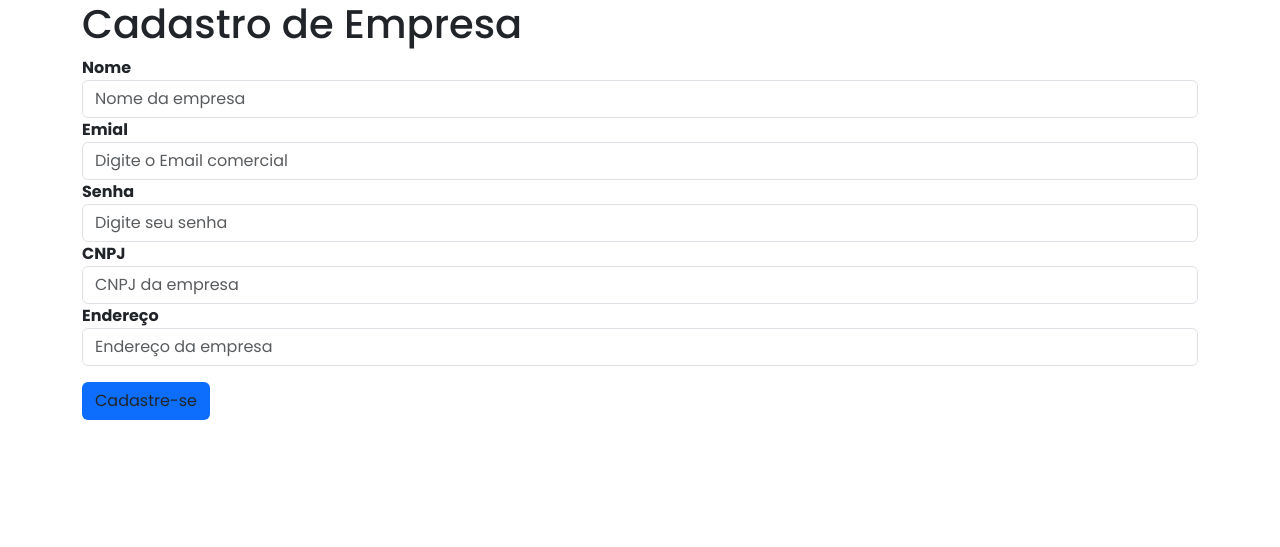
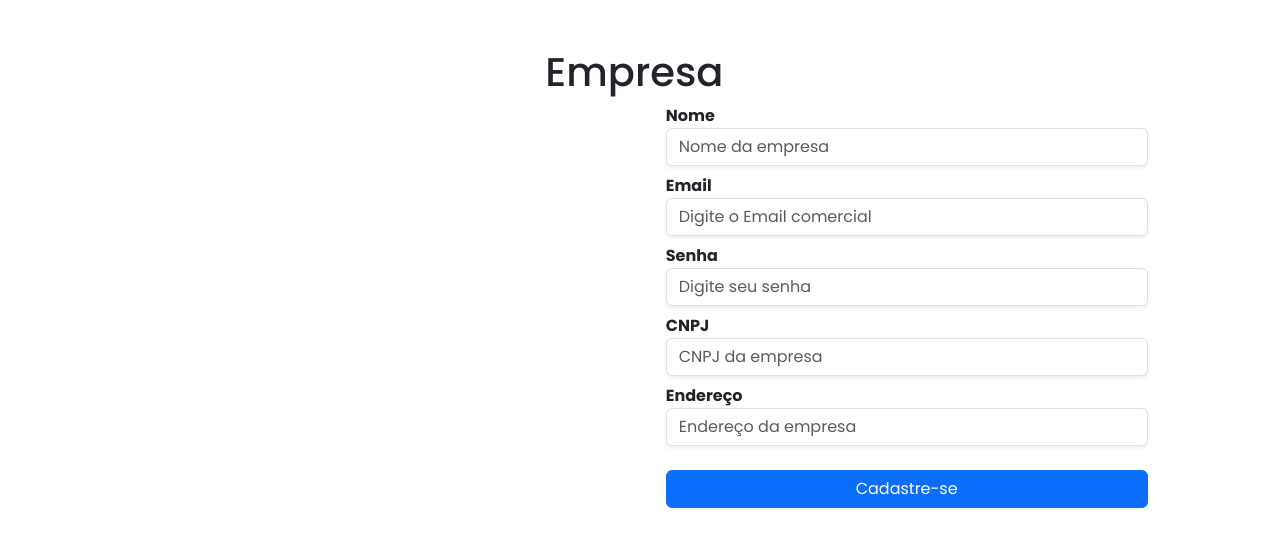
Before and after one commit to StefanyLino/Sprint_ServHub, a PHP site: page /cadastro-empresa.php in a window 1280 px wide. Shown: the top 547 px of the page. Run offline with PHP 8.4, Linux system fonts and the light colour scheme.

Commit message:
Update cadastro-empresa.php

```diff
--- a/sprint2/cadastro-empresa.php
+++ b/sprint2/cadastro-empresa.php
@@ -5,33 +5,39 @@
     <link href="https://cdn.jsdelivr.net/npm/bootstrap@5.3.5/dist/css/bootstrap.min.css" rel="stylesheet" integrity="sha384-SgOJa3DmI69IUzQ2PVdRZhwQ+dy64/BUtbMJw1MZ8t5HZApcHrRKUc4W0kG879m7" crossorigin="anonymous">
     <title>Cadastro Empresa</title>
     <link rel="stylesheet" href="style.css">
+    <style>
+
+    </style>
 </head>
 <body>
-    <div class="container">
-        <h1>Cadastro de Empresa</h1>
-        <form method="post" action="salvar-empresa.php">
-            <div>
+    <div class="d-flex col-sm-12">
+        <div class="col-sm-5"></div>
+        <div class="container col-sm-7 d-flex mt-5 flex-column align-items-center " >
+            <h1 class="align-self-start titulo">Empresa</h1>
+            <form method="post" action="salvar-empresa.php" class="col-sm-8 ">
+                <div class="mb-2">
                     <label for="nome">Nome</label>
-                <input type="text" placeholder="Nome da empresa" id="nome_empresa" name="nome_empresa" required class="form-control">
+                    <input type="text" placeholder="Nome da empresa" id="nome_empresa" name="nome_empresa" required class="form-control shadow-sm">
                 </div>
-            <div>
-                <label for="email" >Emial</label>
-                <input type="email" placeholder="Digite o Email comercial" id="emial_empresa" name="email_empresa" required class="form-control">
+                <div class="mb-2">
+                    <label for="email" >Email</label>
+                    <input type="email" placeholder="Digite o Email comercial" id="emial_empresa" name="email_empresa" required class="form-control shadow-sm">
                 </div>
-            <div>
+                <div class="mb-2">
                     <label for="senha">Senha</label>
-                <input type="password" min="8" placeholder="Digite seu senha" id="senha_empresa" name="senha_empresa" required class="form-control">
+                    <input type="password" min="8" placeholder="Digite seu senha" id="senha_empresa" name="senha_empresa" required class="form-control shadow-sm">
                 </div>
-            <div>
+                <div  class="mb-2">
                     <label for="cnpj">CNPJ</label>
-                <input type="number" min="14" placeholder="CNPJ da empresa" id="cnpj" name="cnpj" required class="form-control">
+                    <input type="number" min="14" placeholder="CNPJ da empresa" id="cnpj" name="cnpj" required class="form-control shadow-sm">
                 </div>
-            <div>
+                <div class="mb-2">
                     <label for="endereco">Endereço</label>
-                <input type="text" placeholder="Endereço da empresa" id="endereco" name="endereco" required class="form-control">
+                    <input type="text" placeholder="Endereço da empresa" id="endereco" name="endereco" required class="form-control shadow-sm">
                 </div>
-            <button type="submit" class="btn btn-submit bg-primary mt-3">Cadastre-se</button>
+                <button type="submit" class="btn btn-submit btn-primary mt-3 w-100">Cadastre-se</button>
             </form>
+        </div>
     </div>
 
     <script src="script.js"></script>
```
Lines whose indentation alone changed are shown as unchanged.
